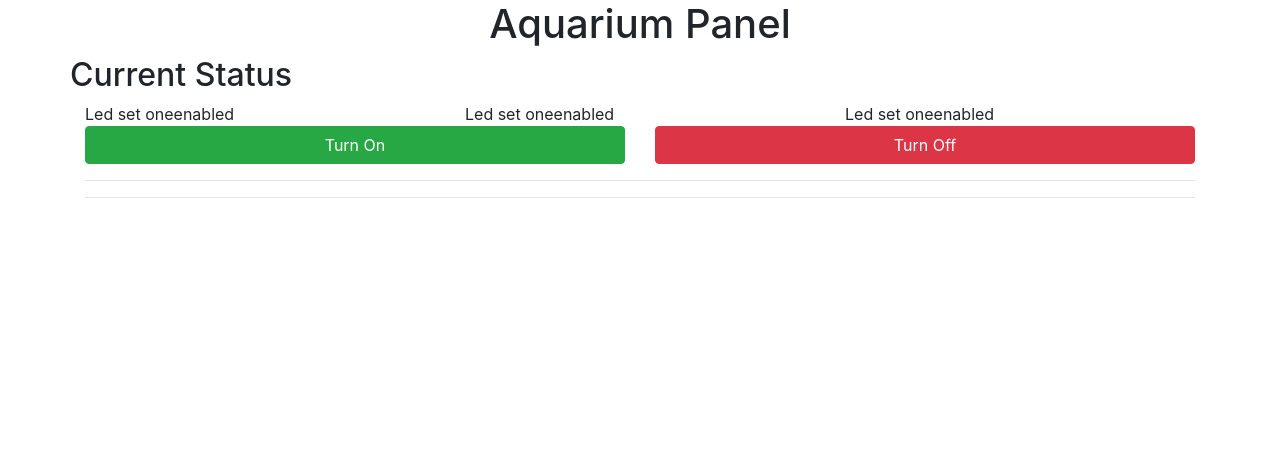
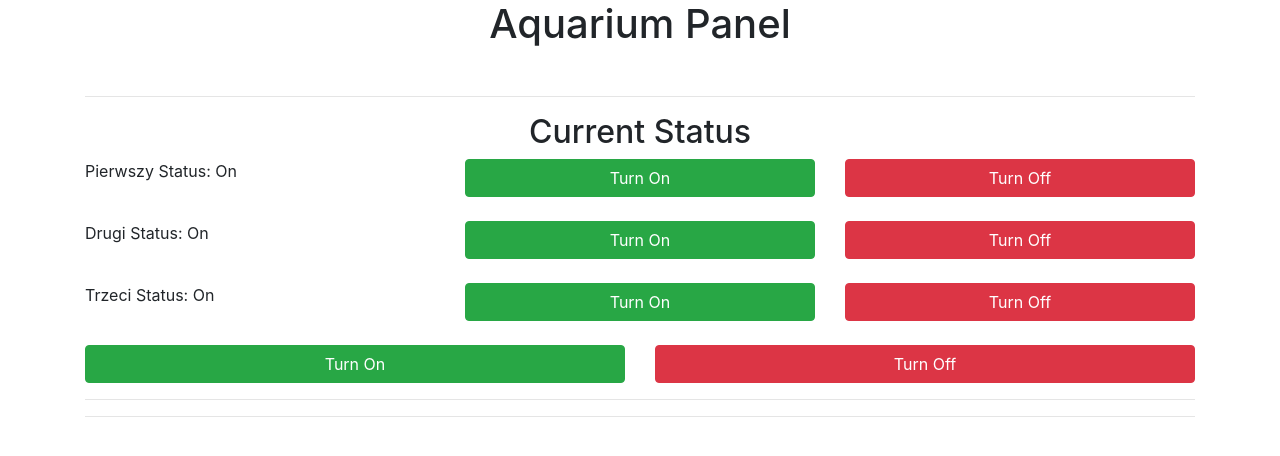
Before and after one commit to Brlo1992/AquariumPanel, a React (Create React App) app in the folder OZE.AquariumDevicePanel/aquarium_panel/: page / in a window 1280 px wide. Shown: the top 456 px of the page. Built offline with nearby package versions, Linux system fonts and the light colour scheme.

Commit message:
Fix layout\

```diff
--- a/OZE.AquariumDevicePanel/aquarium_panel/src/components/LedSetStatus.js
+++ b/OZE.AquariumDevicePanel/aquarium_panel/src/components/LedSetStatus.js
@@ -2,10 +2,11 @@ import React from 'react';
 import {Col} from 'reactstrap';
 
 export const LetSetStatus = (props) => {
-    return <Col>
+    return <div>
         <span>{props.ledSetName}</span>
+        <span> Status: </span>
         <span>{props.ledSetStatus}</span>
-    </Col>
+    </div>
 }
 
 export default LetSetStatus
--- a/OZE.AquariumDevicePanel/aquarium_panel/src/components/LedSets.js
+++ b/OZE.AquariumDevicePanel/aquarium_panel/src/components/LedSets.js
@@ -4,22 +4,18 @@ import LedSetStatus from './LedSetStatus';
 
 export default class LedSet extends React.Component {
     render() {
-        return <div>
-            <Row>
-                <LedSetStatus ledSetName="Set one" letSetStatus={true}/>
-                <Col><a className="btn btn-success btn-block" href="http://192.168.8.133/turnOn">Turn On</a></Col>
-                <Col><a className="btn btn-danger btn-block" href="http://192.168.8.133/turnOff">Turn Off</a></Col>
-            </Row>
-            <Row>
-                <LedSetStatus ledSetName="Set two" letSetStatus={true} />
-                <Col><a className="btn btn-success btn-block" href="http://192.168.8.133/turnOn">Turn On</a></Col>
-                <Col><a className="btn btn-danger btn-block" href="http://192.168.8.133/turnOff">Turn Off</a></Col>
-            </Row>
-            <Row>
-                <LedSetStatus ledSetName="Set three" letSetStatus={true}/>
-                <Col><a className="btn btn-success btn-block" href="http://192.168.8.133/turnOn">Turn On</a></Col>
-                <Col><a className="btn btn-danger btn-block" href="http://192.168.8.133/turnOff">Turn Off</a></Col>
-            </Row>
-        </div>
+        return <Row>
+            <Col>
+                <LedSetStatus ledSetName={this.props.name} ledSetId={this.props.id} ledSetStatus="On"/>
+            </Col>
+            <Col>
+                <a className="btn btn-success btn-block"
+                    href={"http://192.168.8.133/turnOn/".concat(this.props.id)}>Turn On</a>
+            </Col>
+            <Col>
+                <a className="btn btn-danger btn-block"
+                    href={"http://192.168.8.133/turnOff/".concat(this.props.id)}>Turn Off</a>
+            </Col>
+        </Row>
     }
 }
--- a/OZE.AquariumDevicePanel/aquarium_panel/src/components/Status.js
+++ b/OZE.AquariumDevicePanel/aquarium_panel/src/components/Status.js
@@ -1,27 +1,20 @@
 import React from 'react';
 import { Row, Col } from 'reactstrap';
+import LedSets from './LedSets';
 
 export default class Status extends React.Component {
     render() {
         return <Row>
             <Col>
-                <Row>
-                    <h2>Current Status</h2>
-                </Row>
-                <Row>
-                    <Col>
-                        <span>Led set one</span>
-                        <span>enabled</span>
-                    </Col>
-                    <Col>
-                        <span>Led set one</span>
-                        <span>enabled</span>
-                    </Col>
-                    <Col>
-                        <span>Led set one</span>
-                        <span>enabled</span>
-                    </Col>
-                </Row>
+                <br />
+                <hr />
+                <Row><Col><h2>Current Status</h2></Col></Row>
+                <LedSets id={1} name={"Pierwszy"}/>
+                <br />
+                <LedSets id={2} name={"Drugi"}/>
+                <br />
+                <LedSets id={3} name={"Trzeci"}/>
+                <br />
                 <Row>
                     <Col><a className="btn btn-success btn-block" href="http://192.168.8.133/turnOn">Turn On</a></Col>
                     <Col><a className="btn btn-danger btn-block" href="http://192.168.8.133/turnOff">Turn Off</a></Col>
```
